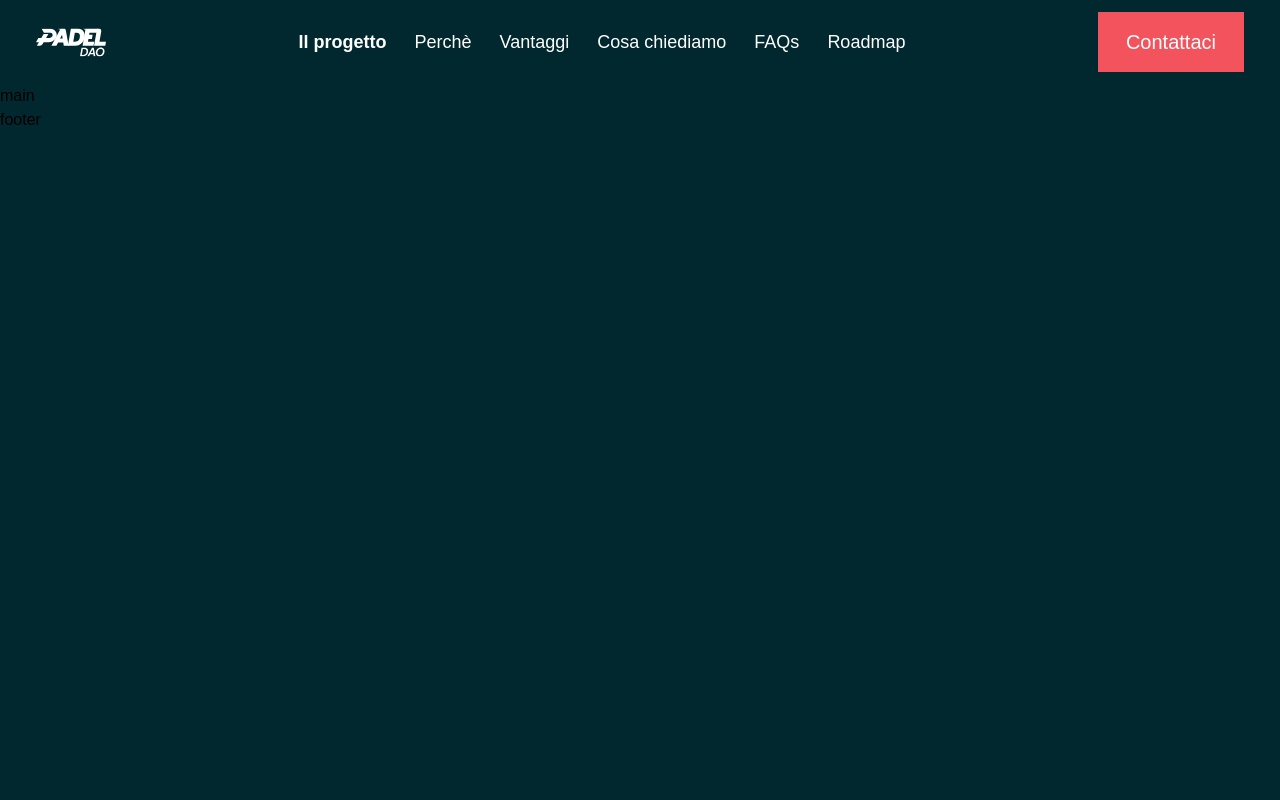
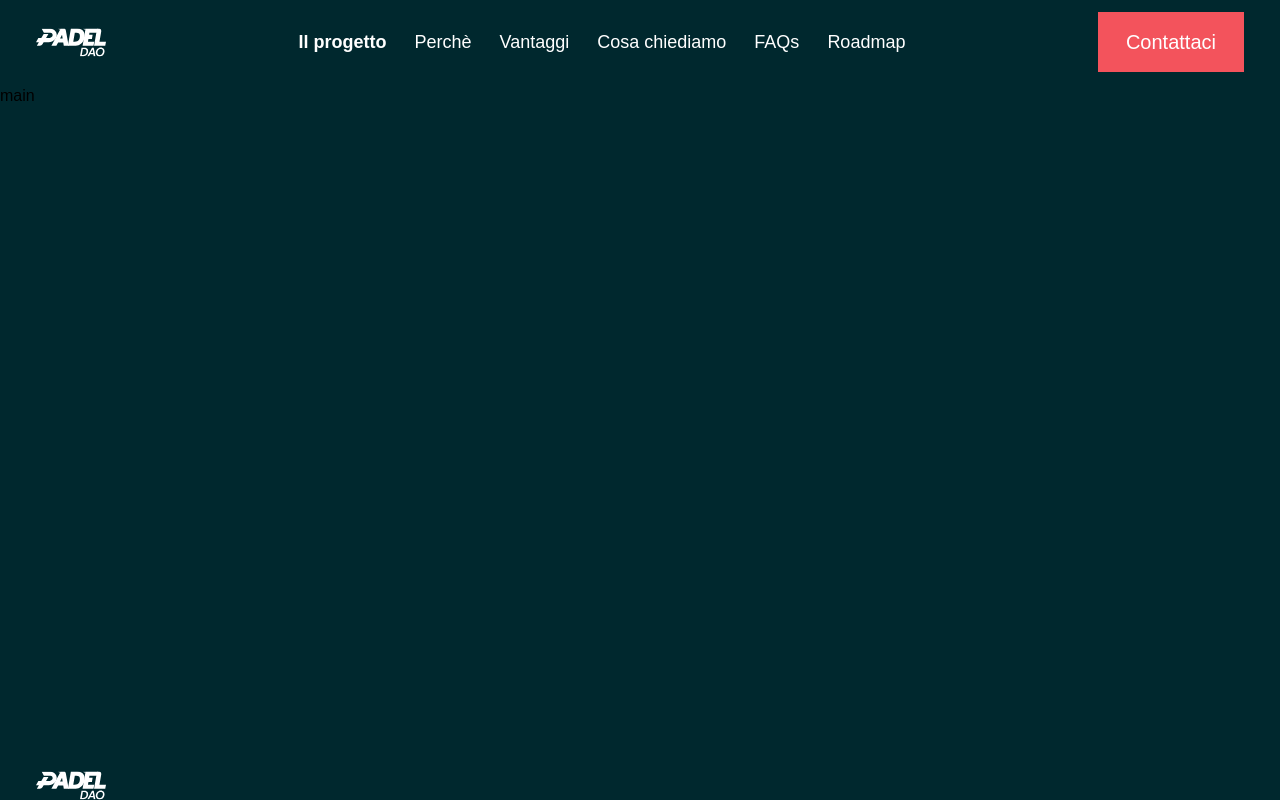
Before and after one commit to logix-software/frontend-assessment, a Nuxt app: page / in a window 1280 px wide. Built offline with nearby package versions, Linux system fonts and the light colour scheme; a web font is replaced by a local one.

Commit message:
fix: stick footer to bottom

```diff
--- a/assets/css/main.css
+++ b/assets/css/main.css
@@ -18,6 +18,10 @@
     -moz-osx-font-smoothing: grayscale;
     @apply bg-app-bg;
   }
+
+  #__nuxt {
+    @apply !min-h-screen flex flex-col;
+  }
 }
 
 @layer components {
--- /dev/null
+++ b/components/AppFooter.vue
@@ -0,0 +1,11 @@
+<template>
+    <footer class="mt-auto">
+        <div class="container">
+            <div>
+                <div>
+                    <img src="/app-logo.svg" alt="app logo footer">
+                </div>
+            </div>
+        </div>
+    </footer>
+</template>
--- a/layouts/default.vue
+++ b/layouts/default.vue
@@ -1,7 +1,7 @@
 <template>
     <app-header />
     <main>main</main>
-    <footer>footer</footer>
+    <app-footer />
 </template>
 
 <script setup>
```
